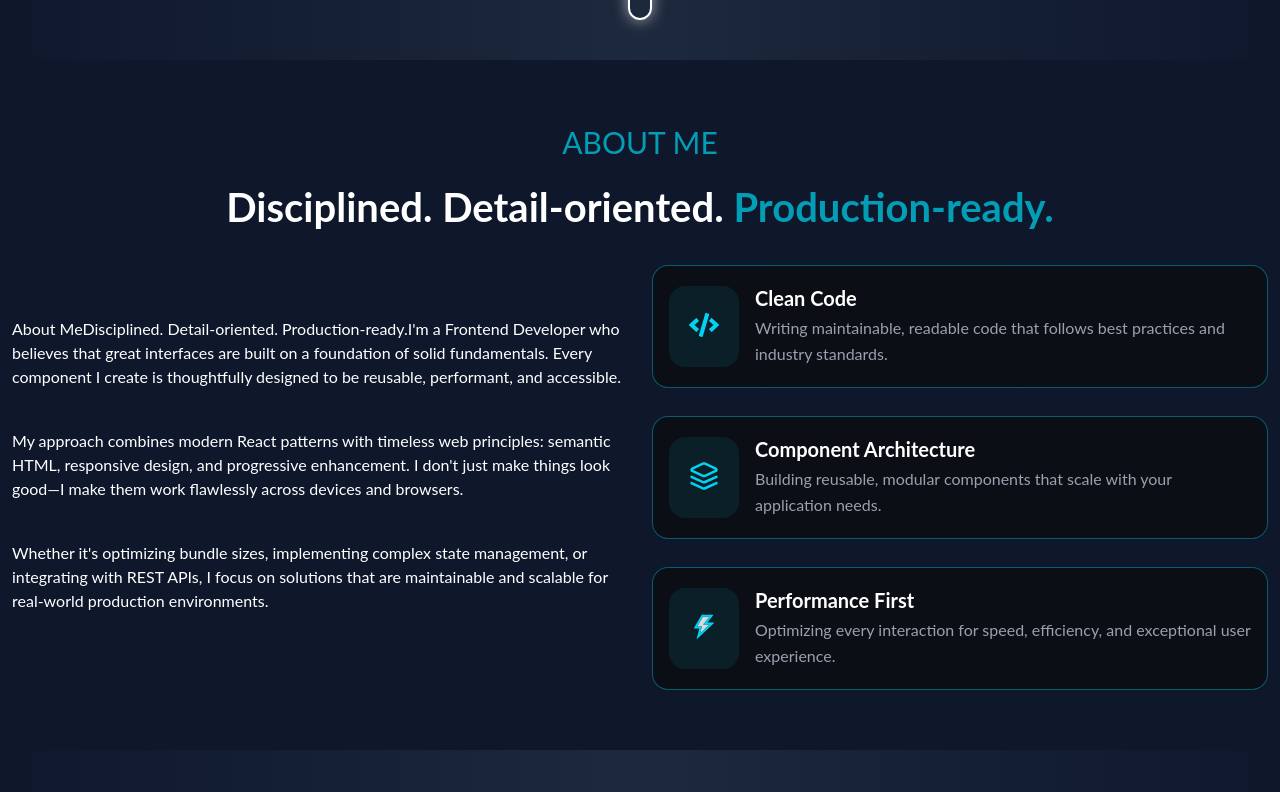
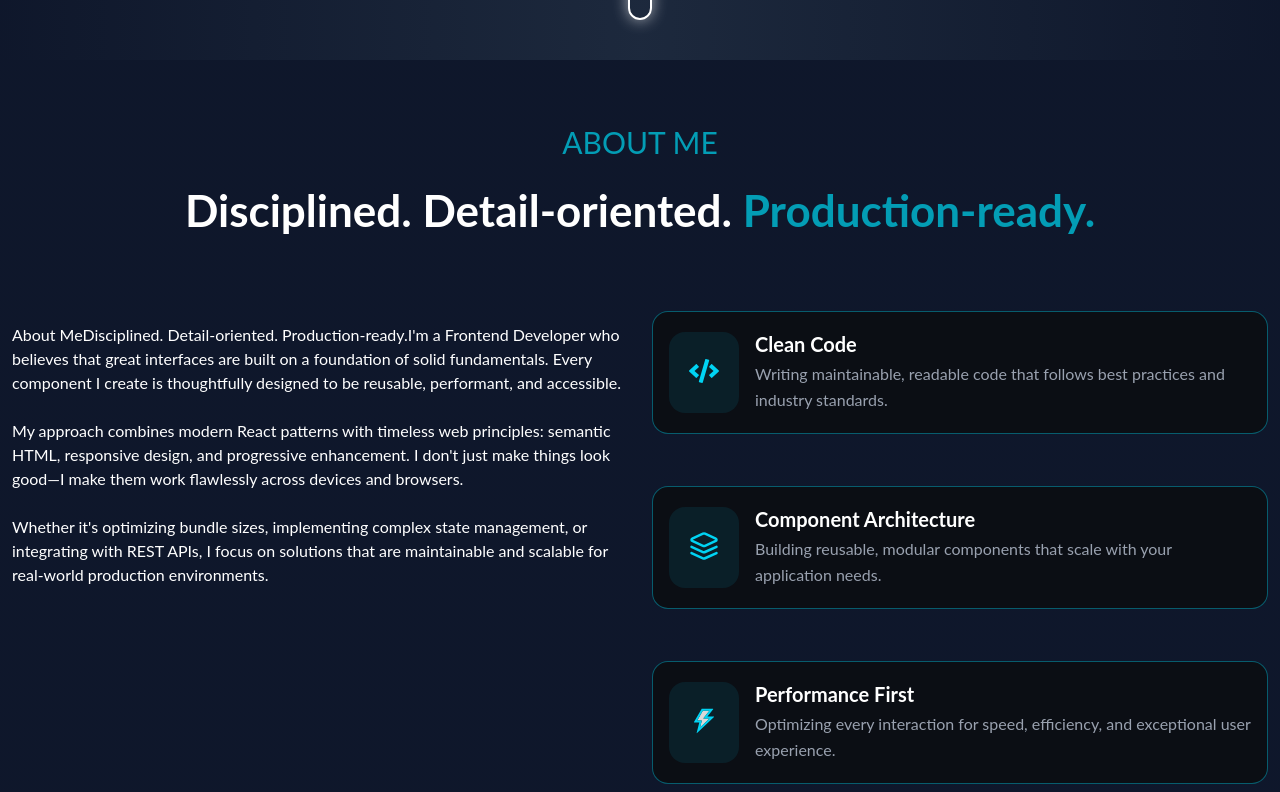
Before and after one commit to Mansur1075/MY-PROTFOLIOY-2, a React (Vite) app: page / in a window 1280 px wide. Shown: the part 868-1660 px from the top of the page. Built offline with nearby package versions, Linux system fonts and the light colour scheme.

Commit message:
mansur up

```diff
--- a/src/componntes/About.jsx
+++ b/src/componntes/About.jsx
@@ -8,39 +8,49 @@ import useScrollReveal from "../hooks/useScrollReveal";
 const About = () => {
     const [ref, visible] = useScrollReveal();
     return (
-        <section id='about' className='bg-linear-to-r  from-slate-900  to-slate-900 py-15'>
-           <div ref={ref} className={` ${visible
-          ? "opacity-100 translate-y-0 scale-100 duration-1000 ease-in-out"
-          : "opacity-0 translate-y-16 scale-95"}`}>
-             <Container>
-                <div className="">
-                    <div className=" text-center w-12/12 justify-center">
+        <section id='about' className='bg-linear-to-r from-slate-900 to-slate-900 py-15'>
+            <div ref={ref} className={`${visible
+                ? "opacity-100 translate-y-0 scale-100 duration-1000 ease-in-out"
+                : "opacity-0 translate-y-16 scale-95"}`}>
+                <Container>
+                    <div className="lg:text-center text-center md:text-left">
                         <h4 className='text-[30px] font-lato text-[#039DB5]'>ABOUT ME</h4>
-                        <h3 className='text-[40px] text-white font-bold font-lato pt-3'>Disciplined. Detail-oriented. <span className=' font-bold font-lato text-[40px] text-[#039DB5]'>Production-ready.</span></h3>
+                        <h3 className='text-[40px] md:text-[44px] text-white font-bold font-lato pt-3'>
+                            Disciplined. Detail-oriented.
+                            <span className='font-bold font-lato text-[40px] md:text-[44px] text-[#039DB5]'> Production-ready.</span>
+                        </h3>
                     </div>
-                    <div className=" flex gap-6">
-                        <div className=" flex flex-col gap-10 pt-20 w-6/12">
-                            <p className=' text-white text-[16px] font-lato'>
+
+                    {/* Main content flex */}
+                    <div className="flex flex-col md:flex-row gap-10 md:gap-6 pt-10">
+                        {/* Left text */}
+                        <div className="w-full lg:pt-10 md:w-6/12 flex flex-col gap-6">
+                            <p className='text-white text-[16px] md:text-[16px] font-lato'>
                                 About MeDisciplined. Detail-oriented. Production-ready.I'm a
                                 Frontend Developer who believes that great interfaces are
-                                built on
-                                a foundation of solid fundamentals. Every
+                                built on a foundation of solid fundamentals. Every
                                 component I create is thoughtfully designed
-                                to be reusable, performant, and accessible.</p>
-                            <p className=' text-white text-[16px] font-lato'>
+                                to be reusable, performant, and accessible.
+                            </p>
+                            <p className='text-white text-[16px] md:text-[16px] font-lato'>
                                 My approach combines modern
                                 React patterns with timeless web principles: semantic HTML,
                                 responsive design, and progressive enhancement.
                                 I don't just make things look good—I make them work
-                                flawlessly across devices and browsers.</p>
-                            <p className=' text-white text-[16px] font-lato'>
+                                flawlessly across devices and browsers.
+                            </p>
+                            <p className='text-white text-[16px] md:text-[16px] font-lato'>
                                 Whether it's optimizing bundle
                                 sizes, implementing complex state management, or
                                 integrating with REST APIs, I focus on solutions that are
-                                maintainable and scalable for real-world production environments.</p>
+                                maintainable and scalable for real-world production environments.
+                            </p>
                         </div>
-                        <div className="w-6/12">
-                            <div className="group flex gap-4 w-full px-4 py-5 mt-7 bg-[#0B0E14] border hover:scale-102 ease-in-out duration-300 cursor-pointer border-[#00D3F3]/40 rounded-2xl transition-all duration-300 hover:border-[#00D3F3] hover:shadow-[0_0_25px_rgba(0,211,243,0.15)]">
+
+                        {/* Right cards */}
+                        <div className="w-full md:w-6/12 flex flex-col gap-6">
+                            {/* Clean Code */}
+                            <div className="group flex flex-col sm:flex-row gap-4 w-full px-4 py-5 mt-7 bg-[#0B0E14] border hover:scale-102 ease-in-out duration-300 cursor-pointer border-[#00D3F3]/40 rounded-2xl transition-all duration-300 hover:border-[#00D3F3] hover:shadow-[0_0_25px_rgba(0,211,243,0.15)]">
                                 <div className="pt-6 px-5 pb-2 bg-[#0A1F28] text-3xl text-[#00D3F3] rounded-2xl transition-all duration-300  group-hover:shadow-[0_0_20px_rgba(0,211,243,0.4)]">
                                     <FaCode />
                                 </div>
@@ -53,7 +63,9 @@ const About = () => {
                                     </p>
                                 </div>
                             </div>
-                            <div className="group flex gap-4 w-full px-4 py-5 mt-7 bg-[#0B0E14] border hover:scale-102 ease-in-out duration-300 cursor-pointer border-[#00D3F3]/40 rounded-2xl transition-all duration-300 hover:border-[#00D3F3] hover:shadow-[0_0_25px_rgba(0,211,243,0.15)]">
+
+                            {/* Component Architecture */}
+                            <div className="group flex flex-col sm:flex-row gap-4 w-full px-4 py-5 mt-7 bg-[#0B0E14] border hover:scale-102 ease-in-out duration-300 cursor-pointer border-[#00D3F3]/40 rounded-2xl transition-all duration-300 hover:border-[#00D3F3] hover:shadow-[0_0_25px_rgba(0,211,243,0.15)]">
                                 <div className="pt-6 px-5 pb-2 bg-[#0A1F28] text-3xl text-[#00D3F3] rounded-2xl transition-all duration-300  group-hover:shadow-[0_0_20px_rgba(0,211,243,0.4)]">
                                    <LuLayers />
                                 </div>
@@ -66,7 +78,9 @@ const About = () => {
                                     </p>
                                 </div>
                             </div>
-                            <div className="group flex gap-4 w-full px-4 py-5 mt-7 bg-[#0B0E14] border hover:scale-102 ease-in-out duration-300 cursor-pointer border-[#00D3F3]/40 rounded-2xl transition-all hover:border-[#00D3F3] hover:shadow-[0_0_25px_rgba(0,211,243,0.15)]">
+
+                            {/* Performance First */}
+                            <div className="group flex flex-col sm:flex-row gap-4 w-full px-4 py-5 mt-7 bg-[#0B0E14] border hover:scale-102 ease-in-out duration-300 cursor-pointer border-[#00D3F3]/40 rounded-2xl transition-all hover:border-[#00D3F3] hover:shadow-[0_0_25px_rgba(0,211,243,0.15)]">
                                 <div className="pt-6 px-5 pb-2 bg-[#0A1F28] text-3xl text-[#00D3F3] rounded-2xl transition-all duration-300  group-hover:shadow-[0_0_20px_rgba(0,211,243,0.4)]">
                                    <AiTwotoneThunderbolt />
                                 </div>
@@ -81,10 +95,8 @@ const About = () => {
                             </div>
                         </div>
                     </div>
-                </div>
-            </Container>
-           </div>
-
+                </Container>
+            </div>
         </section>
     )
 }
```
